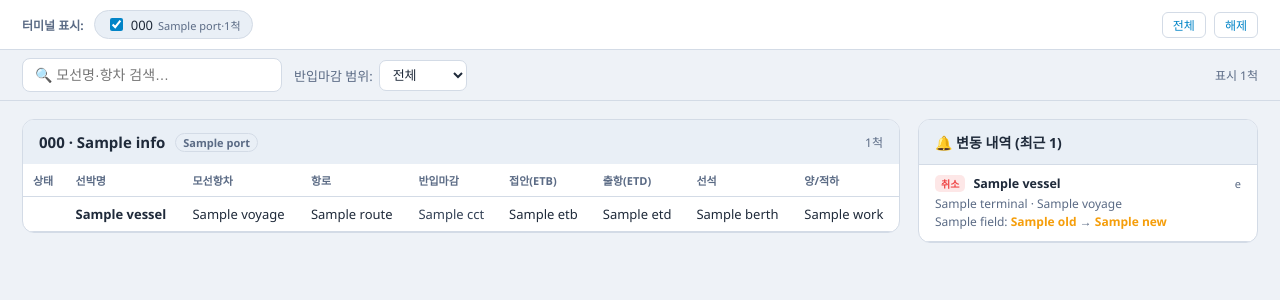
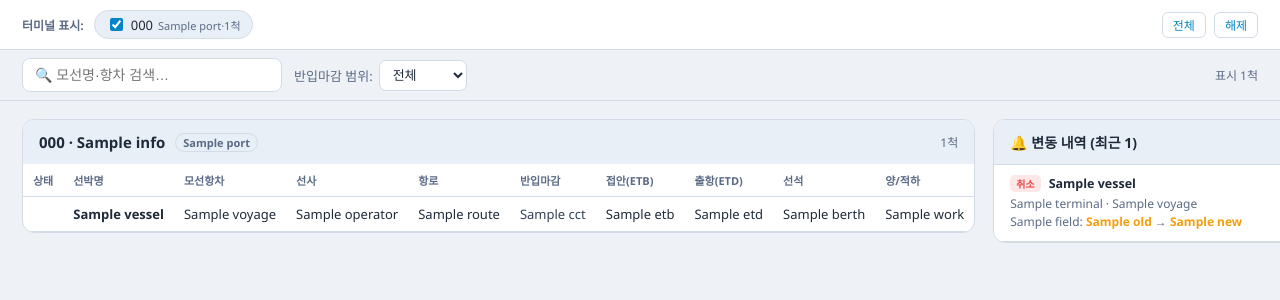
Before and after one commit to kylgtynt-wq/busan-berth-monitor, a Flask app: template templates/dashboard.html in a window 1280 px wide; the page is wider, and only the part inside the window is pictured. Shown: the part 70-370 px from the top of that part. Run offline with Flask 3, Linux system fonts and the light colour scheme; the template is opened without the code that fills it: most values are stand-ins (such as "Sample title", 1, 10 or a date in 2020); data that the repository does not hold is empty.

Commit message:
선석 스케줄에 선사 컬럼 추가(모선항차 옆)
operator 필드 이미 수집중 → 표에 노출. 6개 터미널 채움, BNCT/DGT는 원본 선석표에
선사 항목이 없어 빈칸(—).

Co-Authored-By: Claude Opus 4.8 <noreply@anthropic.com>

```diff
--- a/templates/dashboard.html
+++ b/templates/dashboard.html
@@ -153,7 +153,7 @@
       {% if info.records %}
       <table>
         <thead><tr>
-          <th>상태</th><th>선박명</th><th>모선항차</th><th>항로</th>
+          <th>상태</th><th>선박명</th><th>모선항차</th><th>선사</th><th>항로</th>
           <th>반입마감</th><th>접안(ETB)</th><th>출항(ETD)</th><th>선석</th><th>양/적하</th>
         </tr></thead>
         <tbody>
@@ -168,6 +168,7 @@
             </td>
             <td class="vessel {% if 'vessel' in cf %}hot{% endif %}">{{ r.vessel }}</td>
             <td>{{ r.voyage }}</td>
+            <td>{{ r.operator or '—' }}</td>
             <td>{{ r.route }}</td>
             <td class="cct {% if 'cct' in cf %}hot{% endif %}">{{ r.cct or '—' }}</td>
             <td class="{% if 'etb' in cf %}hot{% endif %}">{{ r.etb }}</td>
```
